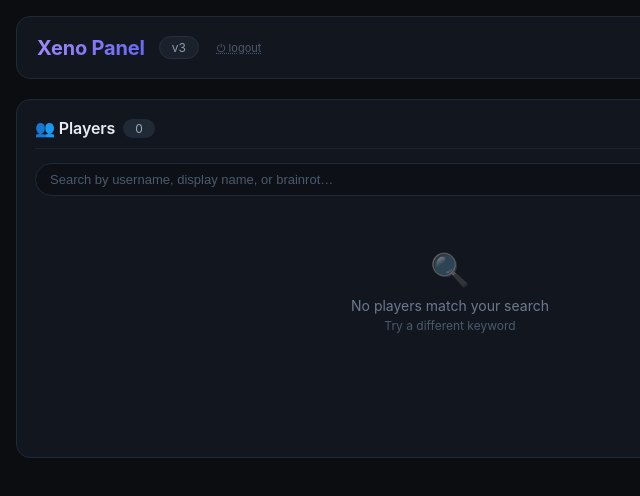
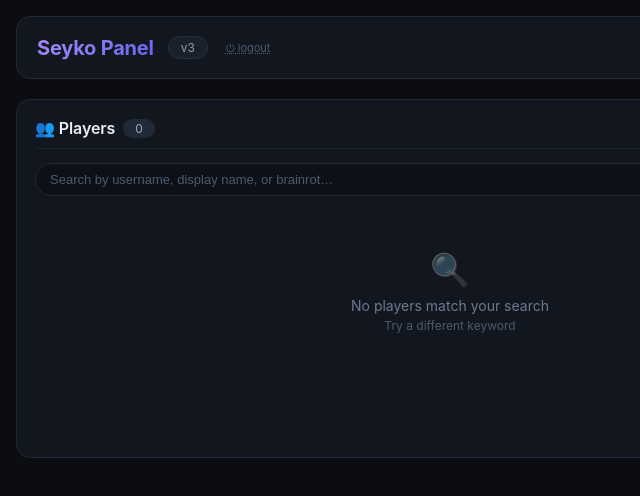
Before and after one commit to skwg8438-debug/xeno-officiel, a website: page index.html in a window 1280 px wide. Shown: the full height of the page, 0-640 px from the left. Drawn offline with Linux system fonts and the light colour scheme; no server answers.

Commit message:
Update index.html

```diff
--- a/index.html
+++ b/index.html
@@ -3,7 +3,7 @@
 <head>
     <meta charset="UTF-8" />
     <meta name="viewport" content="width=device-width, initial-scale=1.0, maximum-scale=1.0, user-scalable=yes" />
-    <title>Xeno Panel</title>
+    <title>Seyko Panel</title>
     <style>
         * { margin: 0; padding: 0; box-sizing: border-box; }
         body { font-family: 'Inter', -apple-system, sans-serif; background: #0b0d11; color: #e8edf5; min-height: 100vh; padding: 16px; display: flex; justify-content: center; }
@@ -240,7 +240,7 @@
 <div class="app" id="mainApp">
     <header class="header">
         <div class="header-left">
-            <span class="logo-main">Xeno Panel</span>
+            <span class="logo-main">Seyko Panel</span>
             <span class="logo-sub">v3</span>
             <span class="logout-link" id="logoutLink">⏻ logout</span>
         </div>
```
